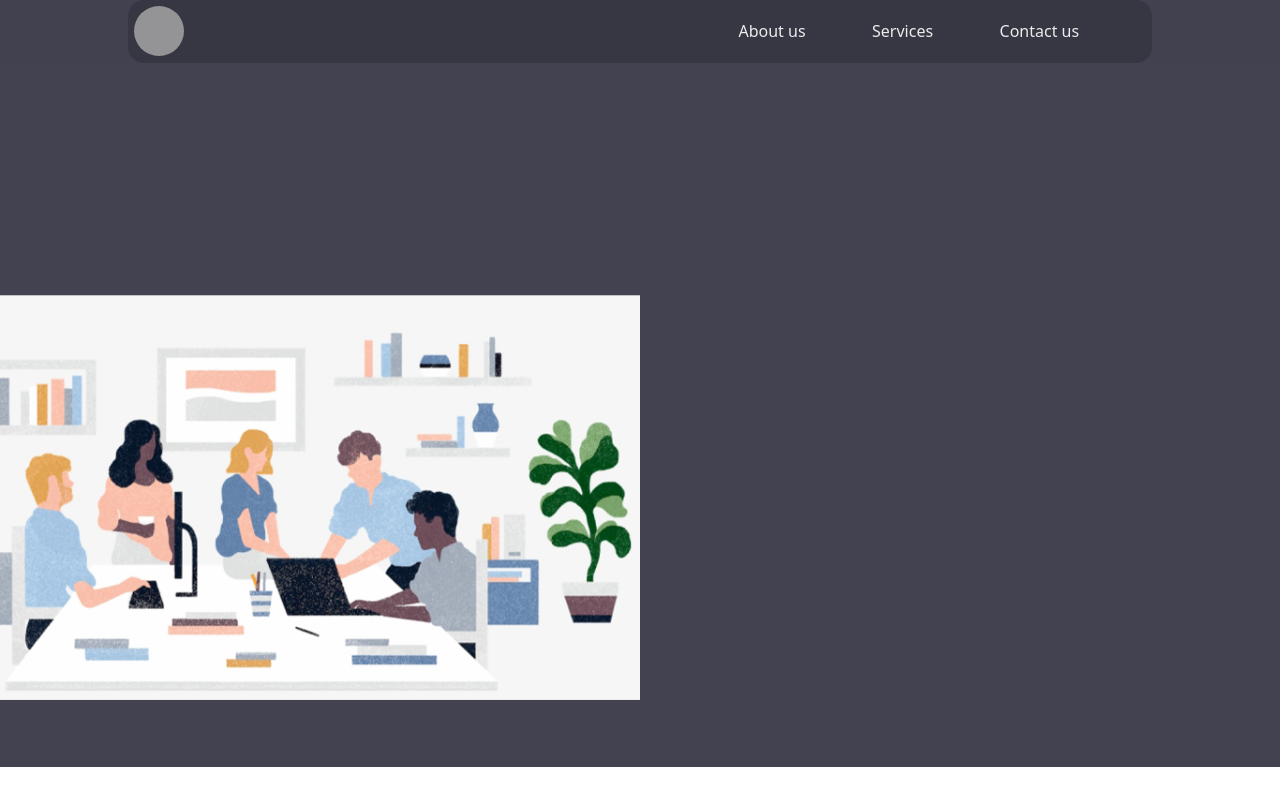
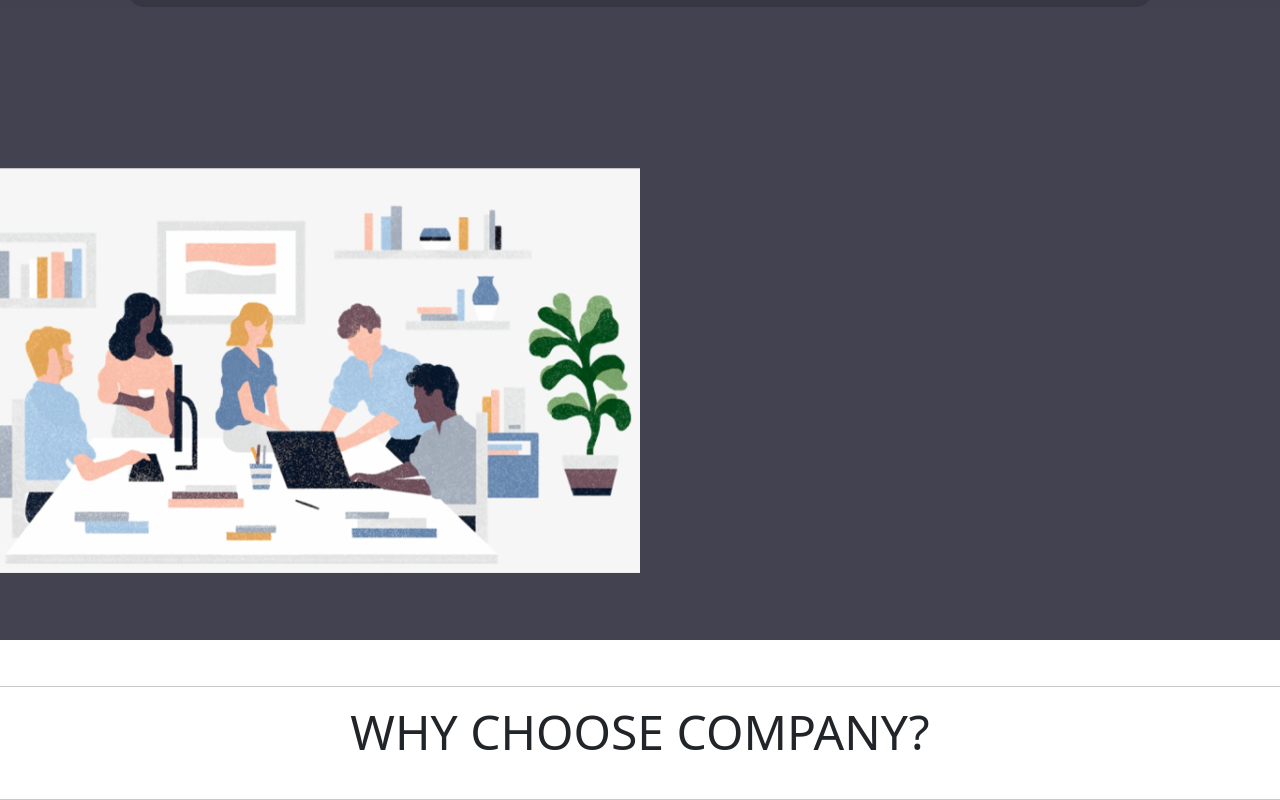
Before and after one commit to Alyeldeen66/moataz-project, a React (Create React App) app: page / in a window 1280 px wide. Shown: the top 800 px of the page. Built offline with nearby package versions, Linux system fonts and the light colour scheme; grey boxes are pictures that could not be loaded.

Commit message:
nav completed

```diff
--- a/src/Components/navbar/NavBar.css
+++ b/src/Components/navbar/NavBar.css
@@ -7,16 +7,21 @@
   margin-right: 10%;
   border-radius: 1rem;
   padding: 0.5%;
+  position: sticky;
+  top: 0;
 }
 .nav-container {
-  top: 0%;
   margin-bottom: 5%;
   z-index: 5;
   background-color: #424250;
-  position: sticky;
+  position: fixed;
+  width: 100%;
+  top: 0%;
   opacity: 0.9;
   transition: top 0.3s;
+  z-index: 100;
 }
+
 .nav-image {
   flex: 1;
 }
--- a/src/Components/navbar/NavBar.js
+++ b/src/Components/navbar/NavBar.js
@@ -4,7 +4,6 @@ const NavBar = () => {
   const [showMenu, setShowMenu] = useState(true);
   const openMenu = () => {
     const menuIcon = document.querySelector(".menu-bar");
-    console.log(menuIcon);
     setShowMenu(false);
   };
   const closeMenu = () => {
```
